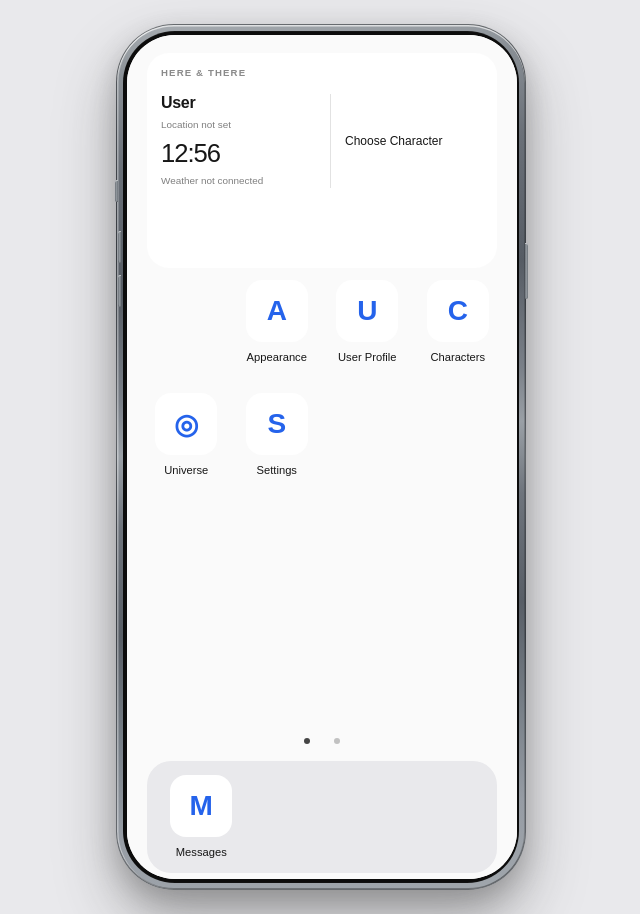
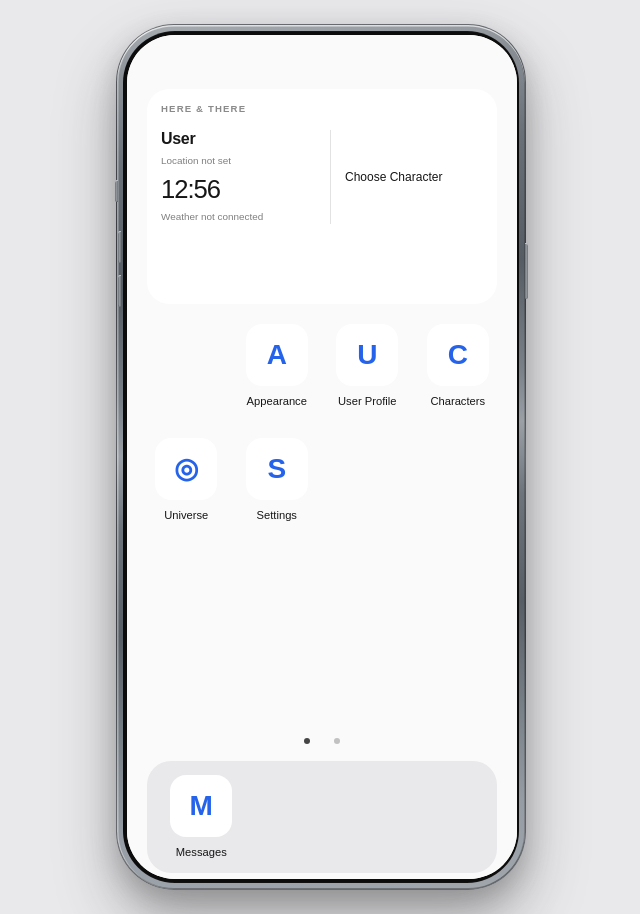
Before and after one commit to yecays-ai/veil, a Next.js app: page / in a window 1280 px wide. Shown: the whole page, without its empty margins (319-959 px from the left). Built offline with nearby package versions, Linux system fonts and the light colour scheme.

Commit message:
Share lowered Home grid origin across edit modes

```diff
--- a/app/desktop.css
+++ b/app/desktop.css
@@ -100,19 +100,16 @@
   column-gap: var(--home-slot-gap-x);
   row-gap: var(--home-row-gap-y);
   position: relative;
+  /* Quarter-cell shift, with enough clearance for the existing control strip.
+     The bottom trim absorbs it without changing any of the six tracks. */
+  translate: 0 clamp(36px,
+    calc((100% - var(--home-grid-bottom-trim) - 5 * var(--home-row-gap-y)) / 24),
+    var(--home-grid-bottom-trim));
 }
 .desktop-app {
   position: relative;
   min-width: 0;
   z-index: 1;
-  align-self: start;
-}
-/* The 44px editing control band uses Home's existing 50px bottom trim.
-   Move cell contents together, keeping tracks and all cell sizes unchanged. */
-.desktop-home.is-editing .desktop-grid > * {
-  translate: 0 44px;
-}
-.desktop-home.is-editing .desktop-app {
   align-self: center;
 }
 .desktop-home .home-app {
```
